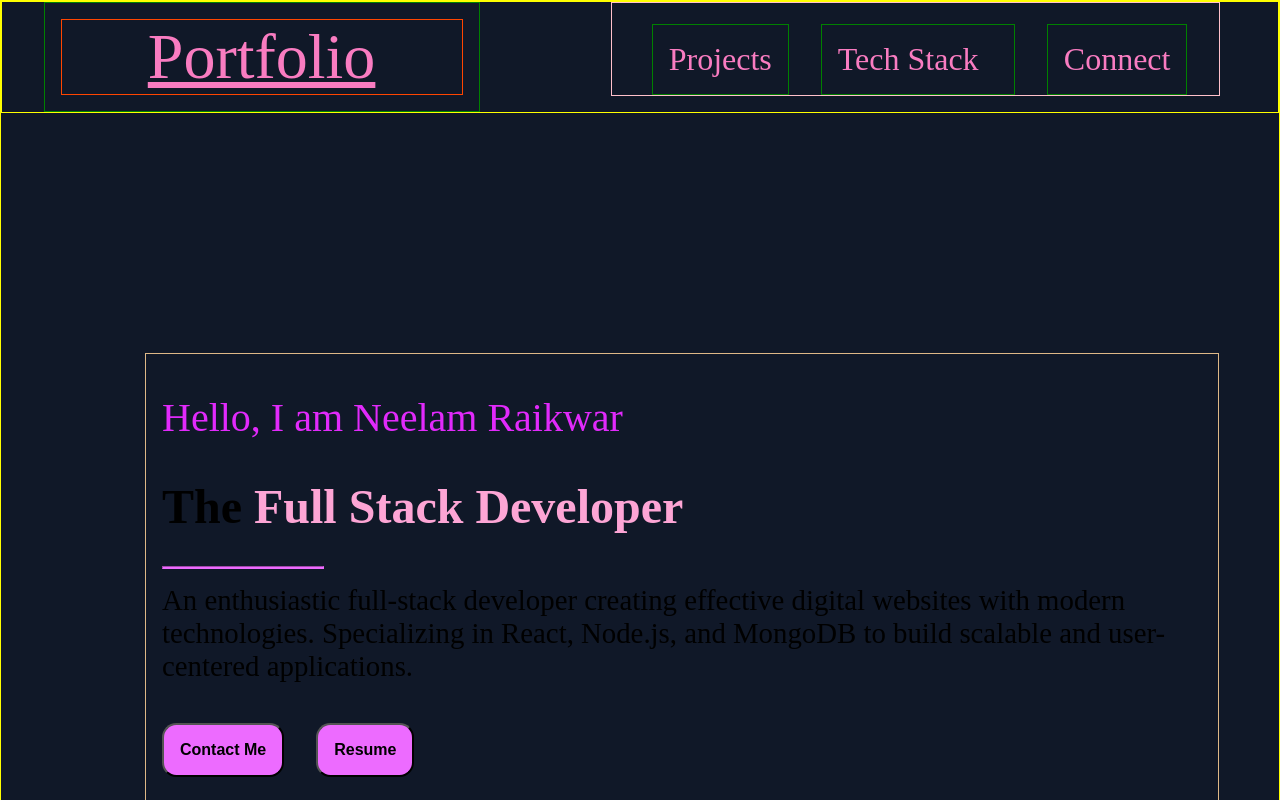
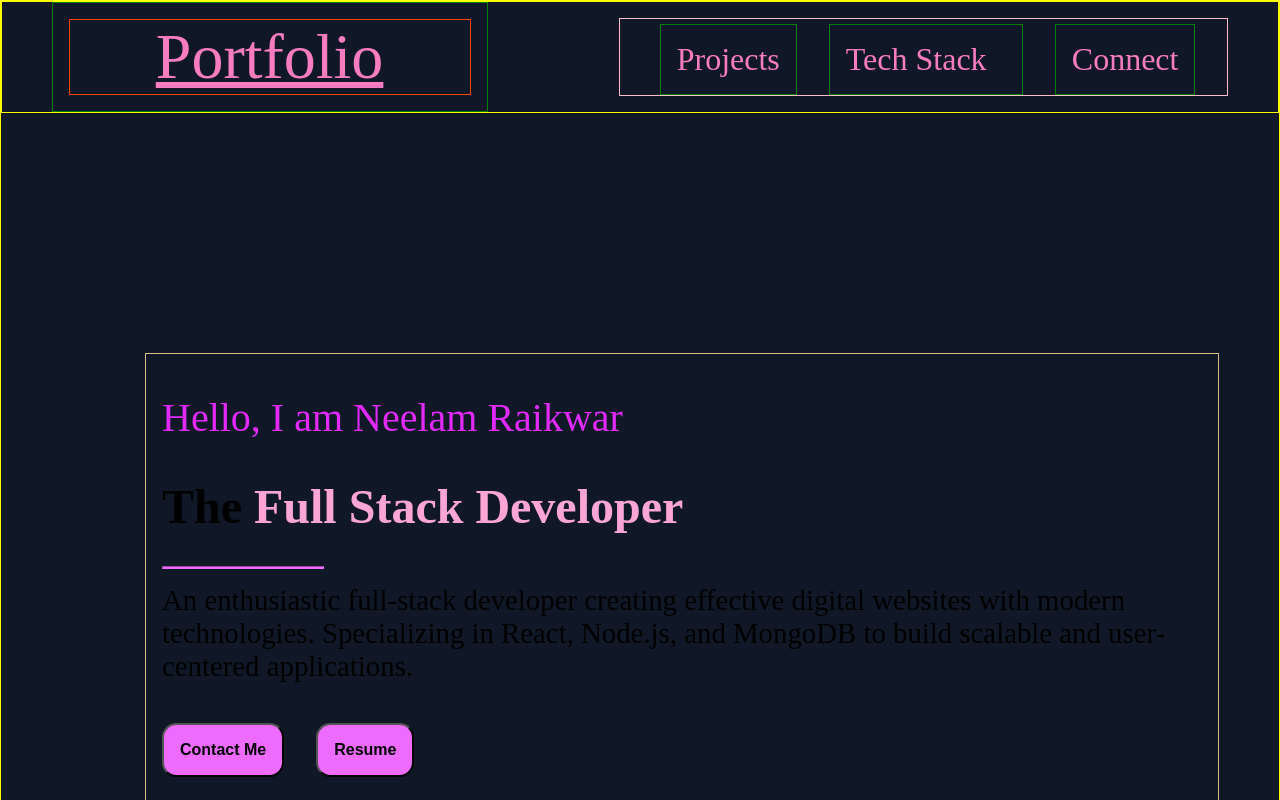
Before and after one commit to neelamraikwar9/neelam-raikwarPortfolio, a React (Vite) app: page / in a window 1280 px wide. Shown: the top 800 px of the page. Built offline with nearby package versions, Linux system fonts and the light colour scheme.

Commit message:
modified style

```diff
--- a/src/App.css
+++ b/src/App.css
@@ -46,7 +46,7 @@
   display: flex;
   align-items: flex-end;
   border: 1px solid pink;
-  margin: 0rem 1rem;
+  /* margin: 0rem 1rem; */
   margin-bottom: 1rem;
 }
 
```
